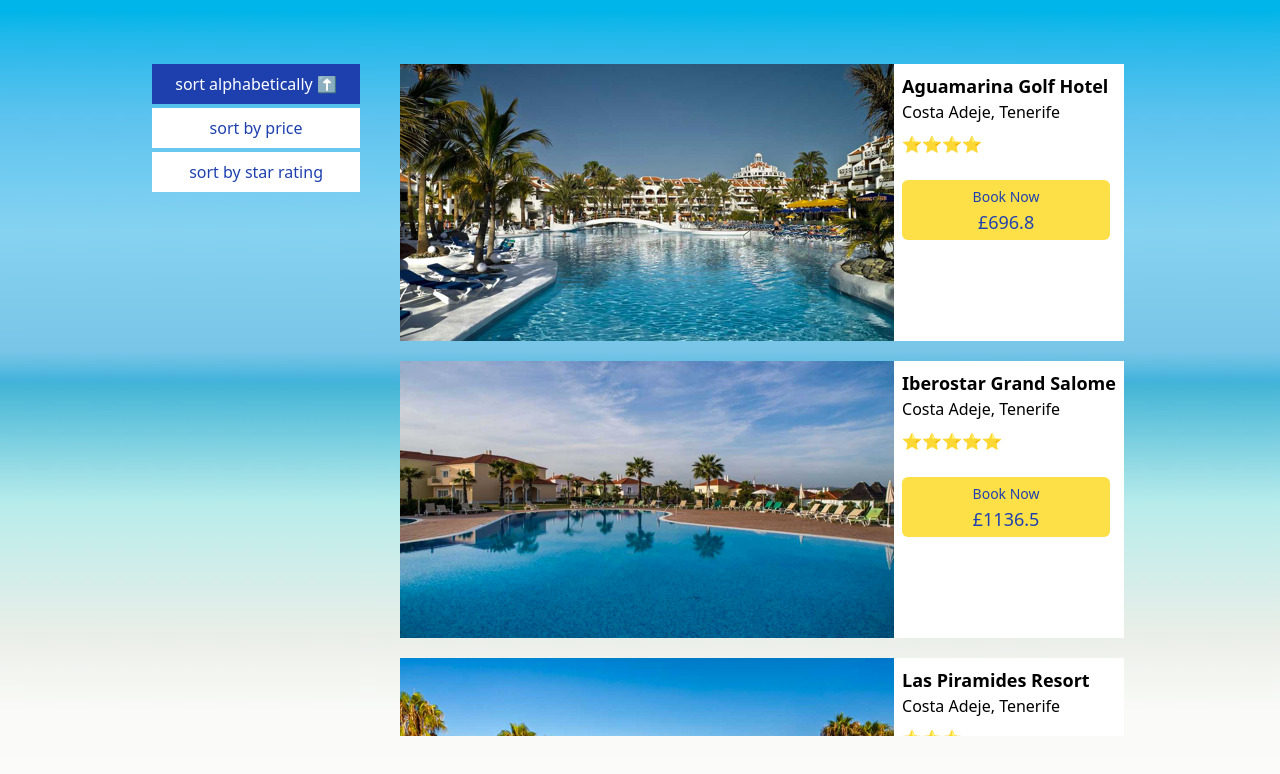
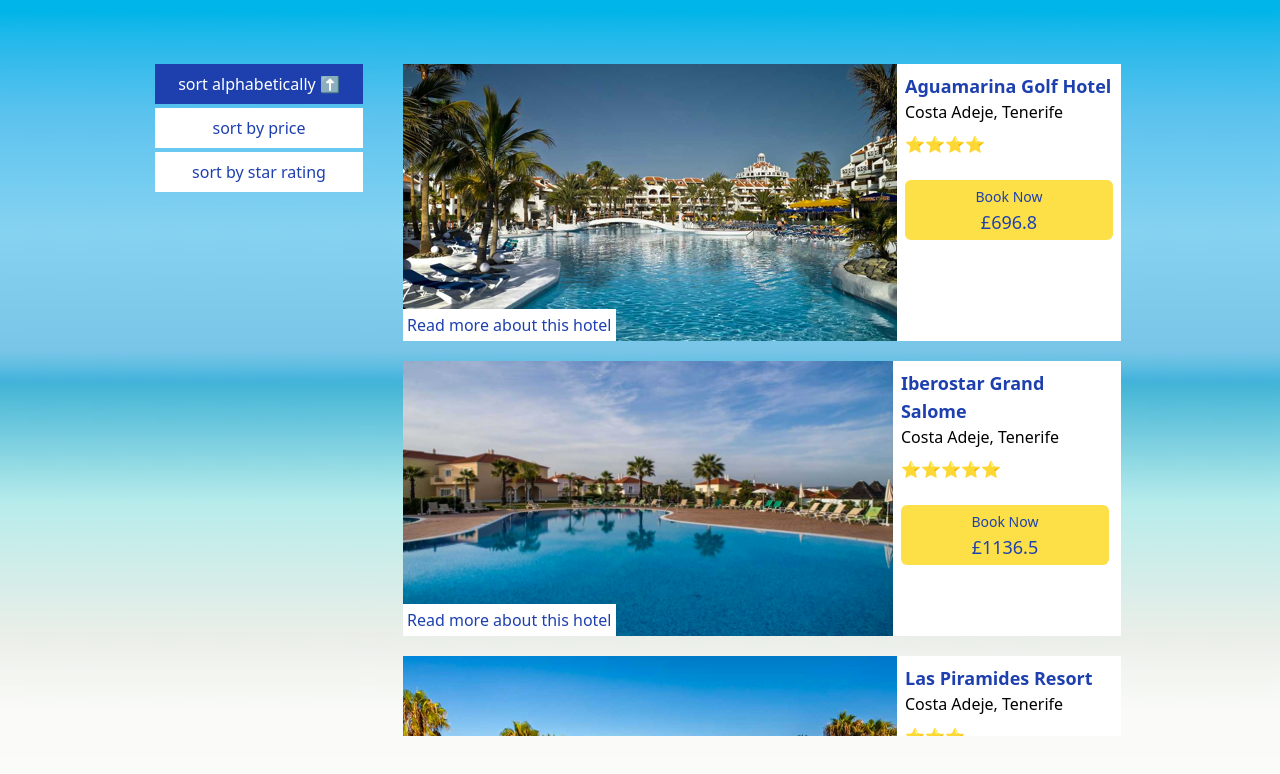
Before and after one commit to Allott/basic-hotel-app, a Next.js app: page / in a window 1280 px wide. Shown: the top 774 px of the page. Built offline with nearby package versions, Linux system fonts and the light colour scheme.

Commit message:
descriptions

```diff
--- a/src/components/HotelCard/index.js
+++ b/src/components/HotelCard/index.js
@@ -1,13 +1,24 @@
+import { useState } from "react";
 import Image from "next/image";
+import cn from "classnames";
 
-const HotelCard = ({name, image, location, rating, price})=>{
+const HotelCard = ({name, image, location, rating, price, description})=>{
+    const [showDescription, setShowDescription] = useState(false);
     return(
-        <div className="flex flex-col bg-white md:flex-row">
+        <div className='bg-white max-w-[718px]'>
+            <div className="flex flex-col md:flex-row">
                 <div className="relative">
                     <Image src={image.src} alt={image.alt} width={494} height={277}/>
+                    <button
+                        class={cn('absolute bottom-0 bg-white p-1 text-blue-800', {})}
+                        onClick={()=>setShowDescription(!showDescription)}
+                        type='button'
+                    >
+                        {`Read ${showDescription? 'less': 'more'} about this hotel`}
+                    </button>
                 </div>
                 <div className="flex flex-col p-2">
-                <h1 className="text-lg font-semibold">{name}</h1>
+                    <h1 className="text-lg font-semibold text-blue-800">{name}</h1>
                     <span className="mb-2 font-light">{location}</span>
                     <div>
                         {[...Array(rating)].map((e, i) => <span key={i}>⭐</span>)}
@@ -20,6 +31,13 @@
                     </button>
                 </div>
             </div>
+            {showDescription && (
+                <div className="m-4">
+                    <h1 className="text-lg font-semibold text-blue-800">Overview</h1>
+                    <p className="mb-2 font-light">{description}</p>
+                </div>
+            )}
+        </div>
     );
 }
 
```
Also changed, not shown: 1 other file (tests, documents, lock files or other folders). Lines whose indentation alone changed are shown as unchanged.
